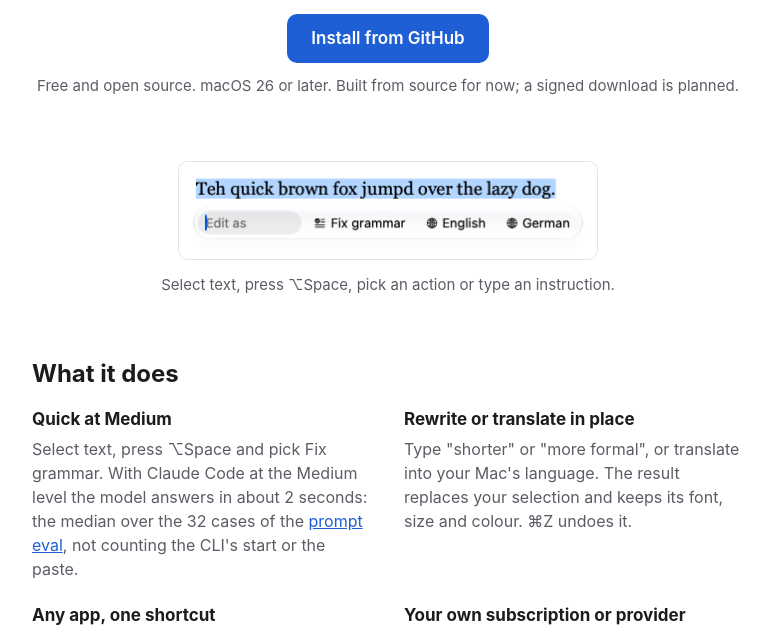
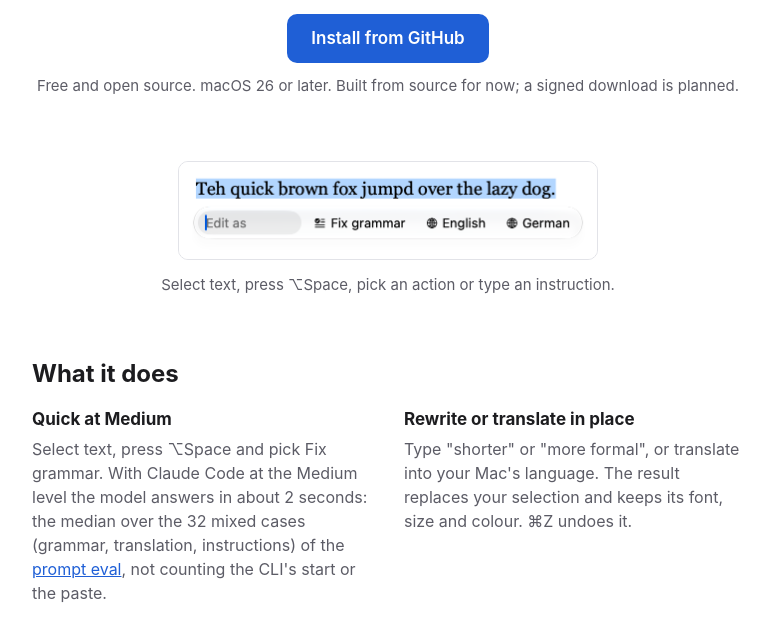
Before and after one commit to hlebtkachenko/retext, a plain HTML site: page docs/index.html in a window 1280 px wide. Shown: the part 315-941 px from the top of the page, without its empty margins (252-1022 px from the left). Drawn offline with Linux system fonts and the light colour scheme.

Commit message:
docs: describe the preview buttons, app-switch discard and the mixed eval median

```diff
--- a/docs/index.html
+++ b/docs/index.html
@@ -125,7 +125,7 @@
     <div class="features">
       <div>
         <h3>Quick at Medium</h3>
-        <p>Select text, press ⌥Space and pick Fix grammar. With Claude Code at the Medium level the model answers in about 2 seconds: the median over the 32 cases of the <a href="https://github.com/hlebtkachenko/retext/blob/main/eval/results/2026-11-19-142544.md">prompt eval</a>, not counting the CLI's start or the paste.</p>
+        <p>Select text, press ⌥Space and pick Fix grammar. With Claude Code at the Medium level the model answers in about 2 seconds: the median over the 32 mixed cases (grammar, translation, instructions) of the <a href="https://github.com/hlebtkachenko/retext/blob/main/eval/results/2026-11-19-142544.md">prompt eval</a>, not counting the CLI's start or the paste.</p>
       </div>
       <div>
         <h3>Rewrite or translate in place</h3>
```
Also changed, not shown: llms.txt, 2 other files.
